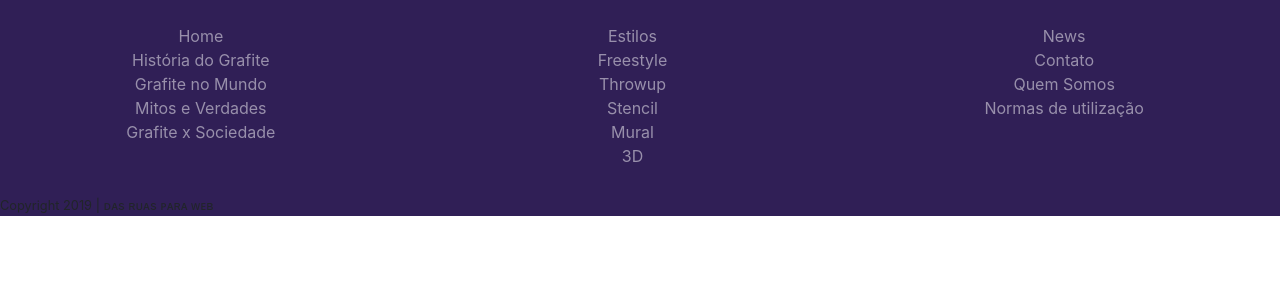
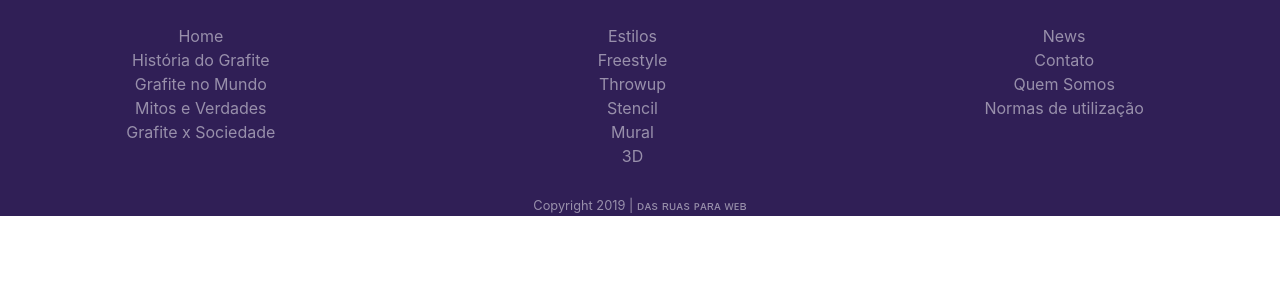
Before and after one commit to MOREIRALARISSA/Das-Ruas-para-Web, a PHP site: page /_authors/igor/index.php in a window 1280 px wide. Shown: the part 166-466 px from the top of the page. Run offline with PHP 8.4, Linux system fonts and the light colour scheme.

Commit message:
Ajustes no Copyright

```diff
--- a/_css/style.css
+++ b/_css/style.css
@@ -100,6 +100,11 @@
     color: rgba(255, 255, 255, 0.75);
 }
 
+.copy {
+    text-align: center;
+    color: rgba(255, 255, 255, 0.5);
+}
+
 @media (max-width: 991px) {
     .menu_fixed {
         position: -webkit-sticky;
--- a/_templates/footer.php
+++ b/_templates/footer.php
@@ -55,7 +55,7 @@
 
 
 
-    <div>
+    <div class="copy">
 
     <p><small>Copyright 2019 | ᴅᴀs ʀᴜᴀs ᴘᴀʀᴀ ᴡᴇʙ </small></p>
 </div>
```
